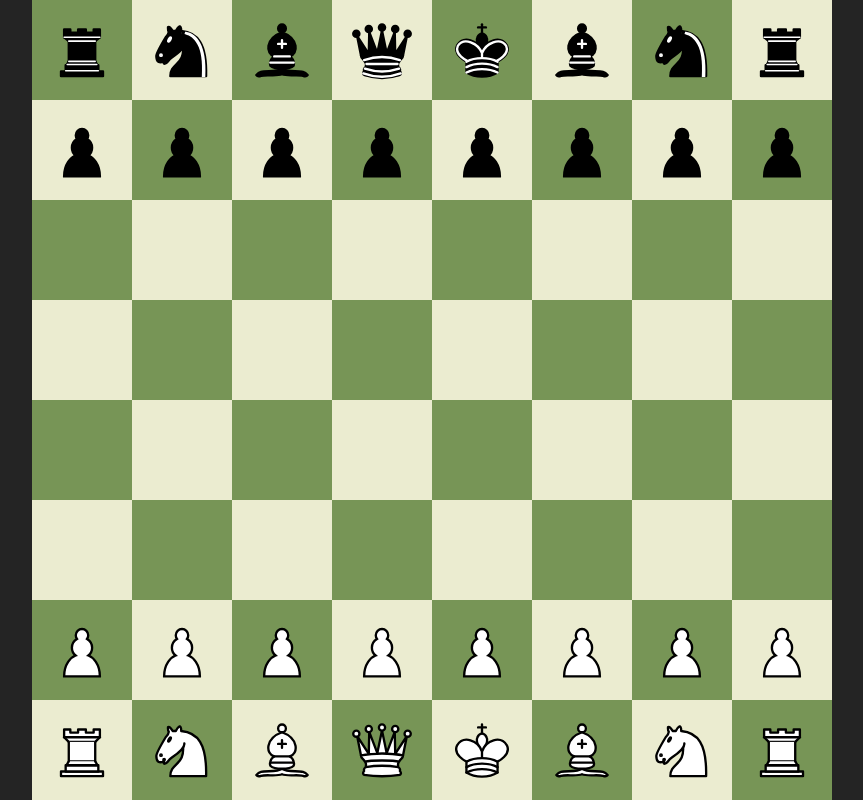
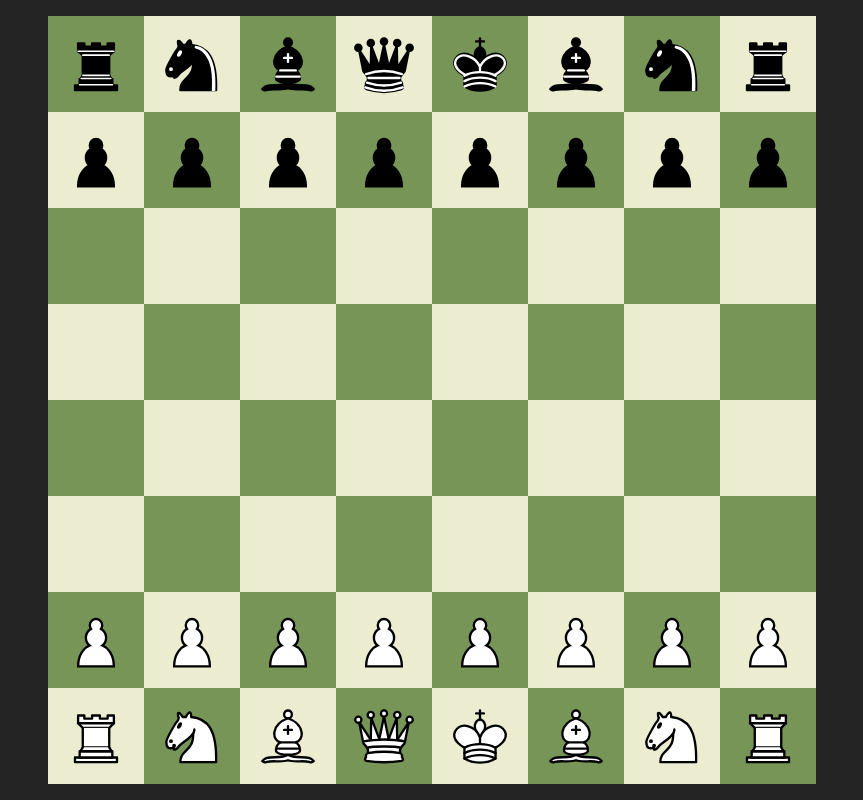
Before and after one commit to TanmayGadge/Chess-AI, a React (Vite) app: page / in a window 1280 px wide. Shown: the whole page, without its empty margins (208-1071 px from the left). Built offline with nearby package versions, Linux system fonts and the light colour scheme.

Commit message:
movement controls

```diff
--- a/src/components/board/chessBoard.jsx
+++ b/src/components/board/chessBoard.jsx
@@ -1,8 +1,11 @@
-import React from "react";
+import React, { useRef } from "react";
 import useFEN from "../../hooks/useFen";
 import Tile from "../tile/tile";
 
+const ChessBoard = ({ fen }) => {
   let activePiece = null;
+
+  const chessBoardRef = useRef(null);
 
   function grabPiece(e) {
     const element = e.target;
@@ -22,25 +25,30 @@ function grabPiece(e) {
 
   function movePiece(e) {
 
-  if (activePiece) {
+    const chessboard = chessBoardRef.current;
+
+    if (activePiece &&chessboard) {
+      const minX = chessboard.offsetLeft;
+      const maxX = chessboard.offsetLeft + chessboard.offsetWidth - 70;
+
+      const minY = chessboard.offsetTop;
+      const maxY = chessboard.offsetTop + chessboard.offsetHeight -70 ;
+
+
       const x = e.clientX - 35;
       const y = e.clientY - 35;
 
       activePiece.style.position = "absolute";
-    activePiece.style.left = `${x}px`;
-    activePiece.style.top = `${y}px`;
+      activePiece.style.left = (x > minX && x < maxX) && `${x}px`;
+      activePiece.style.top = (y > minY && y < maxY) && `${y}px`;
     }
   }
 
-function dropPiece(e){
-
-  if(activePiece){
+  function dropPiece(e) {
+    if (activePiece) {
       activePiece = null;
     }
-
   }
-
-const ChessBoard = ({ fen }) => {
   const board = useFEN(fen);
 
   let chessBoard = [];
@@ -104,7 +112,8 @@ const ChessBoard = ({ fen }) => {
 
   return (
     <div
-      className="mx-auto bg-[#779556] w-[100vh] h-screen grid grid-cols-[repeat(8,1fr)] grid-rows-[repeat(8,1fr)] `"
+      className="mx-auto w-[100vh] h-screen grid grid-cols-[repeat(8,1fr)] grid-rows-[repeat(8,1fr)] p-4"
+      ref={chessBoardRef}
       onMouseDown={(e) => {
         grabPiece(e);
       }}
```
Lines whose indentation alone changed are shown as unchanged.
